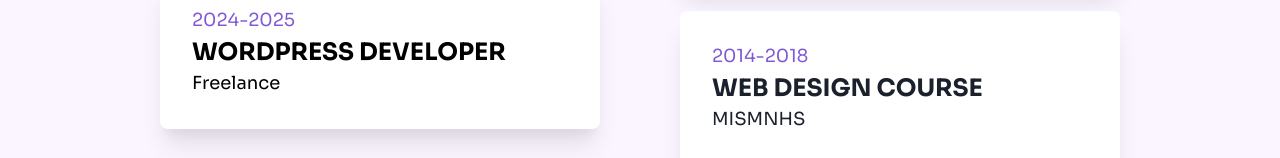
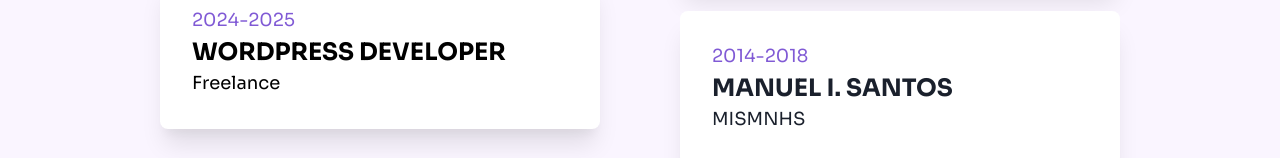
Before and after one commit to Markjonel02/Portfolio, a React (Vite) app: page / in a window 1280 px wide. Shown: the part 4197-4355 px from the top of the page. Built offline with nearby package versions, Linux system fonts and the light colour scheme.

Commit message:
modified:   src/components/Resume.jsx

```diff
--- a/src/components/Resume.jsx
+++ b/src/components/Resume.jsx
@@ -112,7 +112,7 @@ const Resume = () => {
             },
             {
               date: "2014-2018",
-              title: "WEB DESIGN COURSE",
+              title: "MANUEL I. SANTOS",
               place: "MISMNHS",
             },
           ].map((item, idx) => (
```
